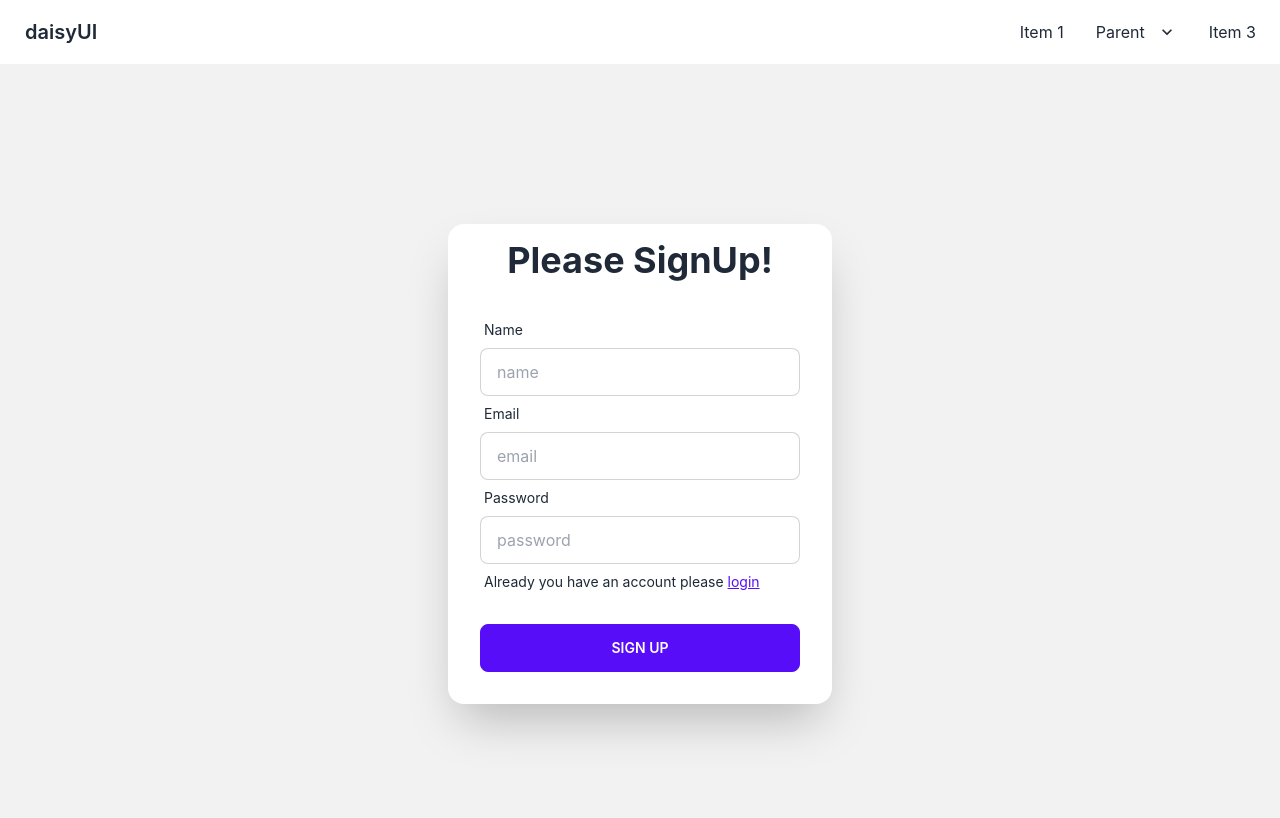
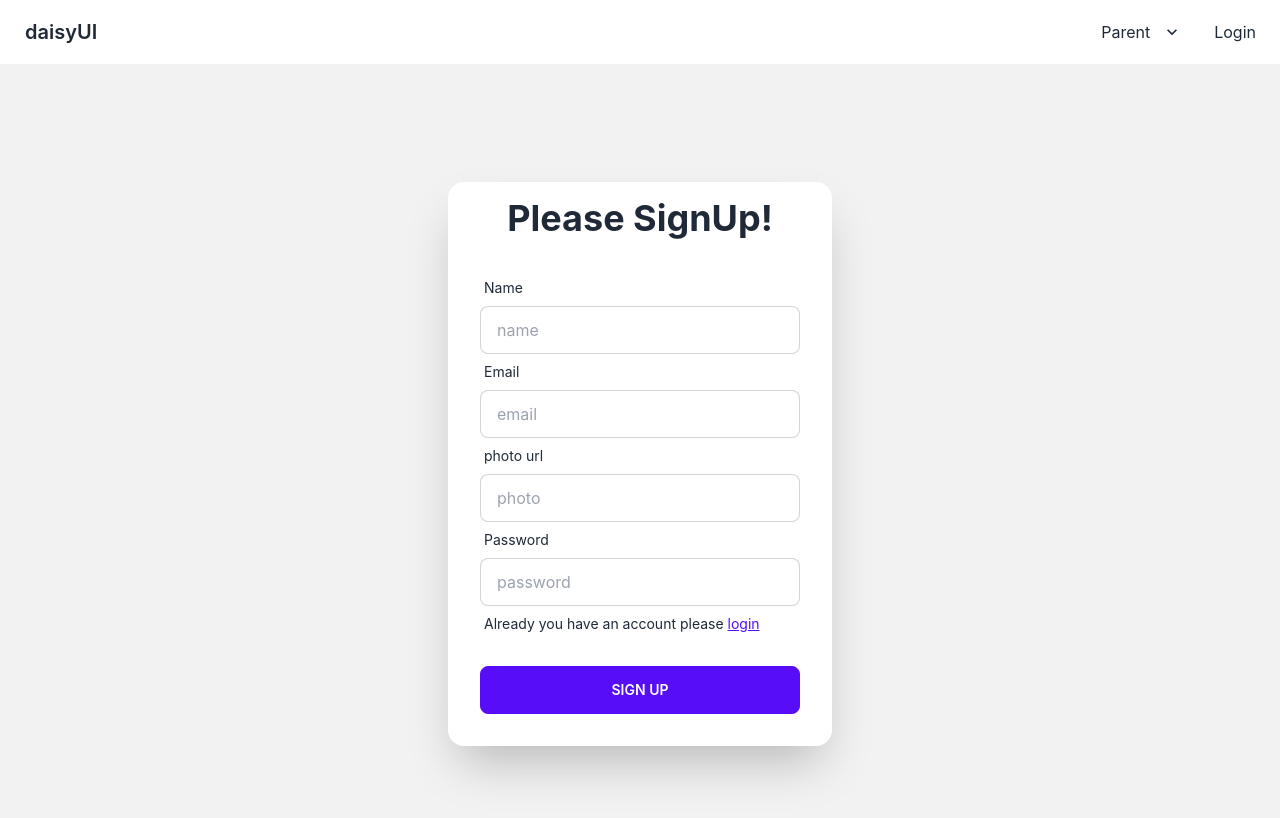
Before and after one commit to Diptisaha94/travel-client, a React (Create React App) app: page /signup in a window 1280 px wide. Shown: the top 818 px of the page. Built offline with nearby package versions, Linux system fonts and the light colour scheme; no server answers.

Commit message:
email password authintication system implement

```diff
--- a/package.json
+++ b/package.json
@@ -7,6 +7,7 @@
     "@testing-library/react": "^13.4.0",
     "@testing-library/user-event": "^13.5.0",
     "daisyui": "^2.38.1",
+    "firebase": "^9.13.0",
     "react": "^18.2.0",
     "react-dom": "^18.2.0",
     "react-router-dom": "^6.4.2",
--- a/src/componets/Header.js
+++ b/src/componets/Header.js
@@ -1,6 +1,18 @@
-import React from 'react';
+import React, { useContext } from 'react';
+import { Link } from 'react-router-dom';
+import { AuthContext } from '../context/Authcontext';
 
 const Header = () => {
+  const{user,logOut}=useContext(AuthContext);
+  const handleSignOut=()=>{
+    logOut()
+    .then(() => {
+      // Sign-out successful.
+    }).catch((error) => {
+      // An error happened.
+    });
+
+  }
     return (
         <div className="navbar bg-base-100">
   <div className="flex-1">
@@ -8,7 +20,16 @@ const Header = () => {
   </div>
   <div className="flex-none">
     <ul className="menu menu-horizontal p-0">
-      <li><a>Item 1</a></li>
+      <li>
+        {
+          user && user.uid?<Link>My Reviews</Link>:null
+        }
+      </li>
+      <li>
+        {
+          user && user.uid?<Link>Add Service</Link>:null
+        }
+      </li>
       <li tabIndex={0}>
         <a>
           Parent
@@ -19,7 +40,9 @@ const Header = () => {
           <li><a>Submenu 2</a></li>
         </ul>
       </li>
-      <li><a>Item 3</a></li>
+      <li>
+      {user && user.uid?<button onClick={handleSignOut}>Sign Out</button>:<Link to={'/login'}><button>Login</button></Link>}
+      </li>
     </ul>
   </div>
 </div>
--- a/src/componets/Login.js
+++ b/src/componets/Login.js
@@ -1,14 +1,37 @@
-import React from 'react';
+import React, { useContext } from 'react';
 import { Link } from 'react-router-dom';
+import { AuthContext } from '../context/Authcontext';
 
 const Login = () => {
+const{login,signInWithGoogle}=useContext(AuthContext);
+  const handleToLogin=(e)=>{
+    e.preventDefault();
+    const form = e.target;
+    const email = form.email.value;
+    const password = form.password.value;
+    form.reset();
+    login(email,password)
+    .then((userCredential) => {
+      // Signed in
+      const user = userCredential.user;
+    })
+    .catch((error) => {
+      const errorMessage = error.message;
+    });
+  }
+  const handleGoogleSignin = () => {
+    signInWithGoogle().then(result => {
+      console.log(result.user)
+      //navigate(from, { replace: true })
+    })
+  }
     return (
         <div className="hero min-h-screen bg-base-200">
     <div className="card flex-shrink-0 w-full max-w-sm shadow-2xl bg-base-100">
         <div className="">
         <h1 className="text-4xl font-bold text-center pt-4">Please Login!</h1>
         </div>
-      <form>
+      <form onSubmit={handleToLogin}>
       <div className="card-body">
         <div className="form-control">
           <label className="label">
@@ -30,6 +53,7 @@ const Login = () => {
         </div>
       </div>
       </form>
+      <button onClick={handleGoogleSignin} className="btn mx-4 btn-outline btn-primary mb-6">Login Google</button>
     </div>
   </div>
     );
--- a/src/componets/Signup.js
+++ b/src/componets/Signup.js
@@ -1,7 +1,30 @@
-import React from 'react';
+import React, { useContext } from 'react';
 import { Link } from 'react-router-dom';
+import { AuthContext } from '../context/Authcontext';
 
 const Signup = () => {
+  const {createUser,updateUser}=useContext(AuthContext);
+  const handleCreateUser=(e)=>{
+    e.preventDefault();
+    const form = e.target;
+    const name = form.name.value;
+    const photo = form.photo.value;
+    const email = form.email.value;
+    const password = form.password.value;
+    form.reset();
+    createUser(email,password)
+    .then((userCredential) => {
+      // Signed in
+      updateUser(name,photo);
+      const user = userCredential.user;
+      console.log(user);
+      // ...
+    })
+    .catch((error) => {
+      const errorMessage = error.message;
+      console.log(errorMessage);
+    });
+  }
     return (
         <div className="hero min-h-screen bg-base-200">
     <div className="card flex-shrink-0 w-full max-w-sm shadow-2xl bg-base-100">
@@ -9,24 +32,30 @@ const Signup = () => {
         <h1 className="text-4xl font-bold text-center pt-4">Please SignUp!</h1>
         </div>
       <div className="card-body">
-      <form>
+      <form onSubmit={handleCreateUser}>
       <div className="form-control">
           <label className="label">
             <span className="label-text">Name</span>
           </label>
-          <input type="text" placeholder="name" className="input input-bordered" />
+          <input type="text" name="name" placeholder="name" className="input input-bordered" required/>
         </div>
         <div className="form-control">
           <label className="label">
             <span className="label-text">Email</span>
           </label>
-          <input type="email" placeholder="email" className="input input-bordered" />
+          <input type="email" name="email" placeholder="email" className="input input-bordered" required/>
+        </div>
+        <div className="form-control">
+          <label className="label">
+            <span className="label-text">photo url</span>
+          </label>
+          <input type="url" name="photo" placeholder="photo" className="input input-bordered" required/>
         </div>
         <div className="form-control">
           <label className="label">
             <span className="label-text">Password</span>
           </label>
-          <input type="password" placeholder="password" className="input input-bordered" />
+          <input type="password" name='password' placeholder="password" className="input input-bordered" required/>
           <label className="label">
             <p className="label-text">Already you have an account please <Link className='text-primary underline' to='/login'>login</Link></p>
           </label>
--- /dev/null
+++ b/src/componets/firebase.config.js
@@ -0,0 +1,18 @@
+// Import the functions you need from the SDKs you need
+import { initializeApp } from "firebase/app";
+// TODO: Add SDKs for Firebase products that you want to use
+// https://firebase.google.com/docs/web/setup#available-libraries
+
+// Your web app's Firebase configuration
+const firebaseConfig = {
+  apiKey: "AIzaSyAN7huvBvx4csBVNdwuaT1FG6BYVGNRYNo",
+  authDomain: "travel-72620.firebaseapp.com",
+  projectId: "travel-72620",
+  storageBucket: "travel-72620.appspot.com",
+  messagingSenderId: "78055446188",
+  appId: "1:78055446188:web:eba3d71c1bda366b5a7109"
+};
+
+// Initialize Firebase
+const app = initializeApp(firebaseConfig);
+export default app;
--- /dev/null
+++ b/src/context/Authcontext.js
@@ -0,0 +1,74 @@
+import React, { createContext, useEffect, useState } from 'react';
+import { getAuth, createUserWithEmailAndPassword, signInWithEmailAndPassword, onAuthStateChanged, signOut, updateProfile, GoogleAuthProvider, signInWithPopup } from "firebase/auth";
+import app from '../componets/firebase.config';
+
+
+export const AuthContext = createContext();
+const auth = getAuth(app);
+const AuthProvider = ({children}) => {
+    const [user, setUser] = useState(null);
+    const [loading, setLoading] = useState(true);
+
+    const provider = new GoogleAuthProvider();
+    const signInWithGoogle = () => {
+        setLoading(true)
+        return signInWithPopup(auth, provider)
+      }
+    const createUser = (email, password) => {
+        setLoading(true);
+        return createUserWithEmailAndPassword(auth, email, password);
+    }
+
+    const login = (email, password) =>{
+        setLoading(true);
+        return signInWithEmailAndPassword(auth, email, password);
+    }
+
+    const logOut = () =>{
+        //localStorage.removeItem('genius-token');
+        return signOut(auth);
+    }
+    const updateUser=(name,image)=>{
+        setLoading(true);
+     updateProfile(auth.currentUser, {
+            displayName: name, photoURL: image
+          })
+          .then(() => {
+            // Profile updated!
+            // ...
+          }).catch((error) => {
+            // An error occurred
+            // ...
+          });
+    }
+
+    useEffect( () =>{
+        const unsubscribe = onAuthStateChanged(auth, currentUser =>{
+            console.log(currentUser);
+            setUser(currentUser);
+            setLoading(false);
+        });
+
+        return () =>{
+            return unsubscribe();
+        }
+    }, [])
+    const authInfo = {
+        user,
+        loading,
+        createUser,
+        login,
+        logOut,
+        updateUser,
+        signInWithGoogle
+    }
+    return (
+        <div>
+           <AuthContext.Provider value={authInfo}>
+            {children}
+        </AuthContext.Provider>
+        </div>
+    );
+};
+
+export default AuthProvider;
--- a/src/index.js
+++ b/src/index.js
@@ -3,11 +3,14 @@ import ReactDOM from 'react-dom/client';
 import './index.css';
 import App from './App';
 import reportWebVitals from './reportWebVitals';
+import AuthProvider from './context/Authcontext';
 
 const root = ReactDOM.createRoot(document.getElementById('root'));
 root.render(
   <React.StrictMode>
+    <AuthProvider>
     <App />
+    </AuthProvider>
   </React.StrictMode>
 );
 
```
Also changed, not shown: 1 other file (tests, documents, lock files or other folders).
